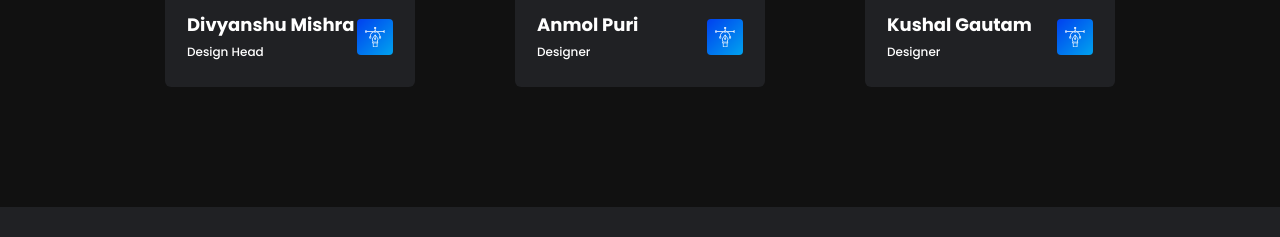
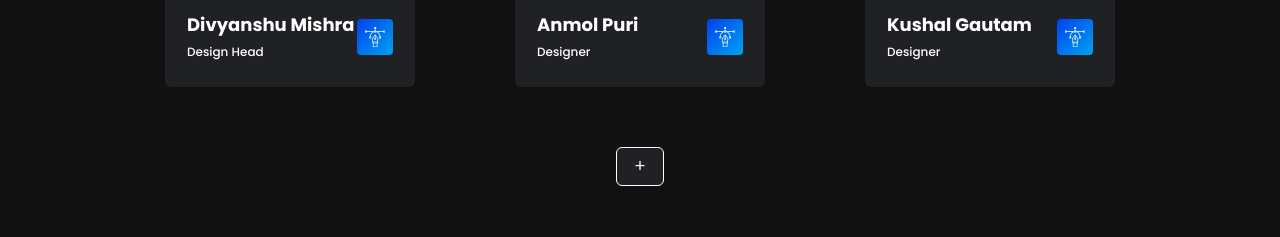
Before and after one commit to MMIL/Website_V4, a plain HTML site: page otherpages/team.html in a window 1280 px wide. Shown: the part 2476-2713 px from the top of the page. Drawn offline with Linux system fonts and the light colour scheme.

Commit message:
Update team.html

```diff
--- a/otherpages/team.html
+++ b/otherpages/team.html
@@ -71,9 +71,9 @@
       </div>
       <!-- Flip Cards -->
       <div class="tGallery" id="des-def"></div>
-      <!-- <div class="sa-btn">
+       <div class="sa-btn">
         <button id="des-btn">+</button>
-      </div> -->
+      </div>
     </section>
 
     <footer>
```
